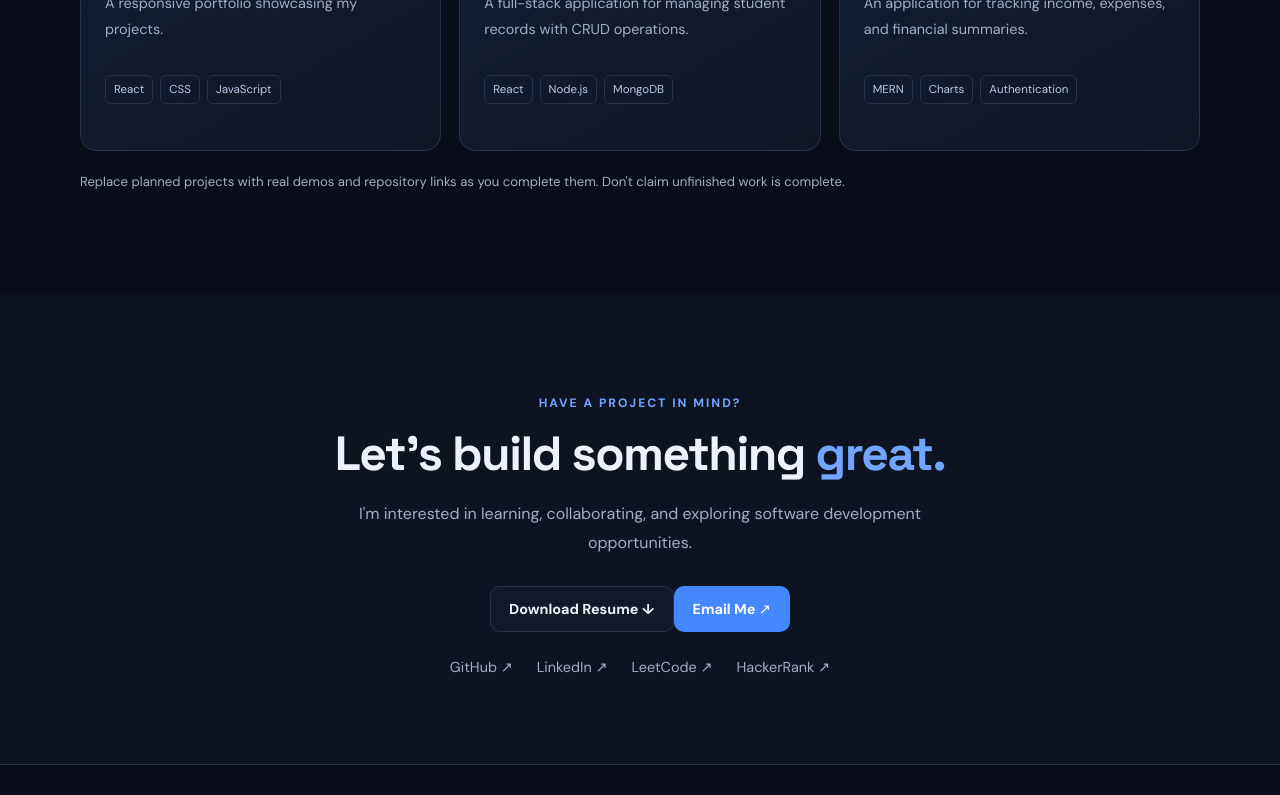
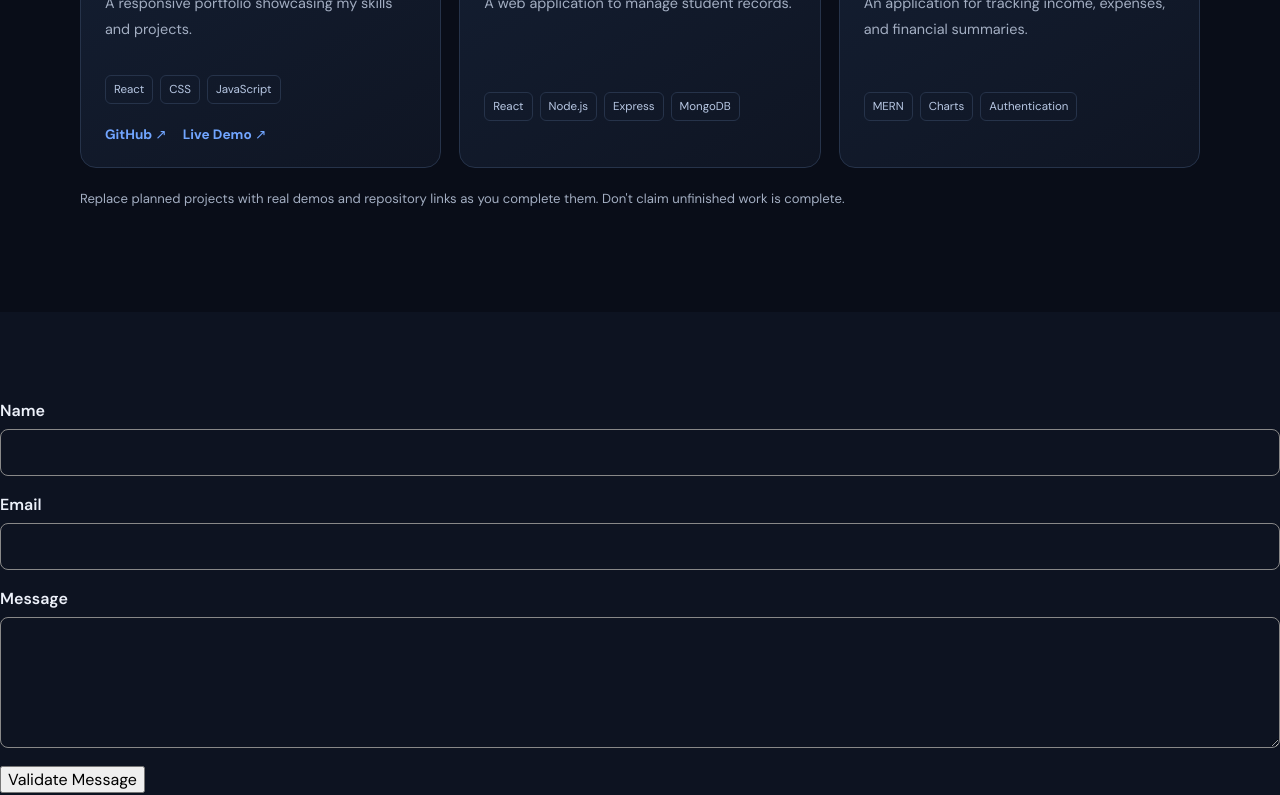
Before and after one commit to amanprajapati0777553/portfolio, a React (Vite) app: page / in a window 1280 px wide. Shown: the part 2180-2975 px from the top of the page. Built offline with nearby package versions, Linux system fonts and the light colour scheme.

Commit message:
Add project links resume download and contact validation

```diff
--- a/src/App.css
+++ b/src/App.css
@@ -657,3 +657,69 @@ section {
     transform: none;
   }
 }
+
+.resume-button {
+  display: inline-flex;
+  align-items: center;
+  justify-content: center;
+  gap: 8px;
+  padding: 12px 20px;
+  border: 1px solid currentColor;
+  border-radius: 10px;
+  text-decoration: none;
+  cursor: pointer;
+  transition: transform 0.2s ease, opacity 0.2s ease;
+}
+
+.resume-button:hover {
+  transform: translateY(-2px);
+  opacity: 0.85;
+}
+
+.resume-button:focus-visible,
+.project-links a:focus-visible {
+  outline: 3px solid currentColor;
+  outline-offset: 4px;
+}
+.form-field {
+  display: grid;
+  gap: 8px;
+  margin-bottom: 18px;
+}
+
+.form-field label {
+  font-weight: 600;
+}
+
+.form-field input,
+.form-field textarea {
+  width: 100%;
+  padding: 12px;
+  border: 1px solid #888;
+  border-radius: 8px;
+  background: transparent;
+  color: inherit;
+  font: inherit;
+}
+
+.form-field textarea {
+  resize: vertical;
+}
+
+.form-field input[aria-invalid="true"],
+.form-field textarea[aria-invalid="true"] {
+  border-color: #dc4545;
+}
+
+.form-error {
+  margin: 0;
+  color: #dc4545;
+  font-size: 0.9rem;
+}
+
+.form-field input:focus-visible,
+.form-field textarea:focus-visible,
+#contact button:focus-visible {
+  outline: 2px solid currentColor;
+  outline-offset: 3px;
+}
--- a/src/App.jsx
+++ b/src/App.jsx
@@ -1,3 +1,4 @@
+
 import About from "./components/About";
 import { useState } from "react";
 import "./App.css";
@@ -17,21 +18,20 @@ const projects = [
   {
     number: "01",
     title: "Personal Portfolio",
-    description: "A responsive portfolio showcasing my projects.",
+    description: "A responsive portfolio showcasing my skills and projects.",
     tech: ["React", "CSS", "JavaScript"],
-    status: "In progress",
-    github: "",
-    demo: "",
+    status: "Completed",
+    github: "https://github.com/amanprajapati0777553/auspify-internship-portfolio.git",
+    demo: "https://YOUR_DEPLOYED_SITE_URL"
   },
   {
     number: "02",
     title: "Student Management System",
-    description:
-      "A full-stack application for managing student records with CRUD operations.",
-    tech: ["React", "Node.js", "MongoDB"],
-    status: "Planned",
+    description: "A web application to manage student records.",
+    tech: ["React", "Node.js", "Express", "MongoDB"],
+    status: "In Progress",
     github: "",
-    demo: "",
+    demo: ""
   },
   {
     number: "03",
@@ -50,6 +50,64 @@ function App() {
   const [menuOpen, setMenuOpen] = useState(false);
 
   const closeMenu = () => setMenuOpen(false);
+
+
+const [formData, setFormData] = useState({
+  name: "",
+  email: "",
+  message: "",
+});
+
+const [formErrors, setFormErrors] = useState({});
+const [formStatus, setFormStatus] = useState("");
+
+function handleContactChange(event) {
+  const { name, value } = event.target;
+
+  setFormData((previous) => ({
+    ...previous,
+    [name]: value,
+  }));
+
+  setFormErrors((previous) => ({
+    ...previous,
+    [name]: "",
+  }));
+
+  setFormStatus("");
+}
+
+function handleContactSubmit(event) {
+  event.preventDefault();
+
+  const errors = {};
+
+  if (!formData.name.trim()) {
+    errors.name = "Please enter your name.";
+  }
+
+  if (
+    !/^[^\s@]+@[^\s@]+\.[^\s@]+$/.test(formData.email.trim())
+  ) {
+    errors.email = "Please enter a valid email address.";
+  }
+
+  if (formData.message.trim().length < 10) {
+    errors.message = "Message must contain at least 10 characters.";
+  }
+
+  setFormErrors(errors);
+
+  if (Object.keys(errors).length > 0) {
+    setFormStatus("");
+    return;
+  }
+
+  setFormStatus(
+    "Validation successful! Your message has not been sent."
+  );
+}
+
 
   return (
     <>
@@ -227,17 +285,27 @@ function App() {
 
                 <div className="project-links">
                   {project.github && (
-                    <a href={project.github} target="_blank" rel="noreferrer">
+                    <a
+                      href={project.github}
+                      target="_blank"
+                      rel="noopener noreferrer"
+                    >
                       GitHub ↗
                     </a>
                   )}
 
                   {project.demo && (
-                    <a href={project.demo} target="_blank" rel="noreferrer">
+                    <a
+                      href={project.demo}
+                      target="_blank"
+                      rel="noopener noreferrer"
+                    >
                       Live Demo ↗
                     </a>
                   )}
                 </div>
+
+
               </article>
             ))}
           </div>
@@ -250,6 +318,75 @@ function App() {
         </section>
 
         <section className="section section-alt" id="contact">
+
+        <form onSubmit={handleContactSubmit} noValidate>
+          <div className="form-field">
+            <label htmlFor="contact-name">Name</label>
+            <input
+              id="contact-name"
+              name="name"
+              type="text"
+              autoComplete="name"
+              value={formData.name}
+              onChange={handleContactChange}
+              aria-invalid={Boolean(formErrors.name)}
+              aria-describedby={formErrors.name ? "name-error" : undefined}
+            />
+            {formErrors.name && (
+              <p id="name-error" className="form-error" role="alert">
+                {formErrors.name}
+              </p>
+            )}
+          </div>
+
+          <div className="form-field">
+            <label htmlFor="contact-email">Email</label>
+            <input
+              id="contact-email"
+              name="email"
+              type="email"
+              autoComplete="email"
+              value={formData.email}
+              onChange={handleContactChange}
+              aria-invalid={Boolean(formErrors.email)}
+              aria-describedby={formErrors.email ? "email-error" : undefined}
+            />
+            {formErrors.email && (
+              <p id="email-error" className="form-error" role="alert">
+                {formErrors.email}
+              </p>
+            )}
+          </div>
+
+          <div className="form-field">
+            <label htmlFor="contact-message">Message</label>
+            <textarea
+              id="contact-message"
+              name="message"
+              rows={5}
+              value={formData.message}
+              onChange={handleContactChange}
+              aria-invalid={Boolean(formErrors.message)}
+              aria-describedby={
+                formErrors.message ? "message-error" : undefined
+              }
+            />
+            {formErrors.message && (
+              <p id="message-error" className="form-error" role="alert">
+                {formErrors.message}
+              </p>
+            )}
+          </div>
+
+          <button type="submit">Validate Message</button>
+
+          {formStatus && (
+            <p role="status" aria-live="polite">
+              {formStatus}
+            </p>
+          )}
+        </form>
+
           <div className="container contact-card">
             <p className="eyebrow">HAVE A PROJECT IN MIND?</p>
             <h2 className="section-title">
```
Also changed, not shown: 1 other file (tests, documents, lock files or other folders).
